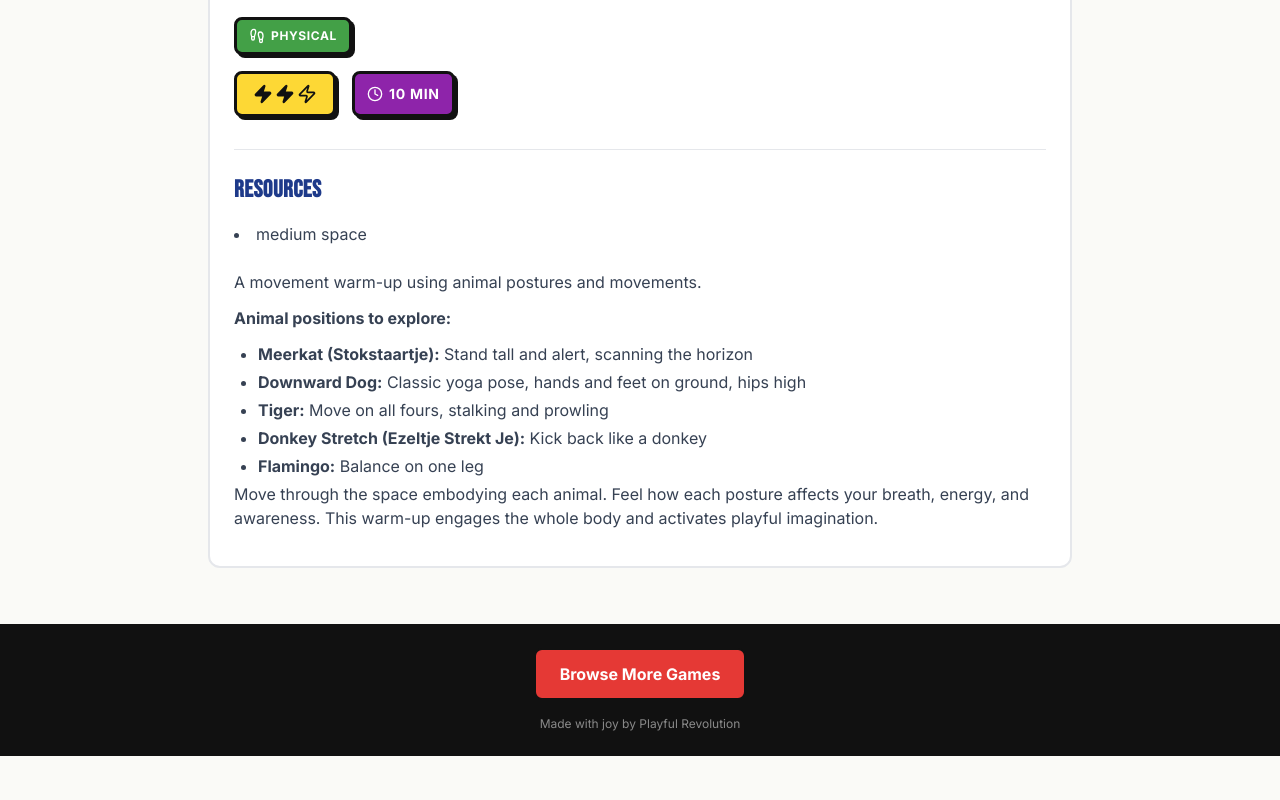
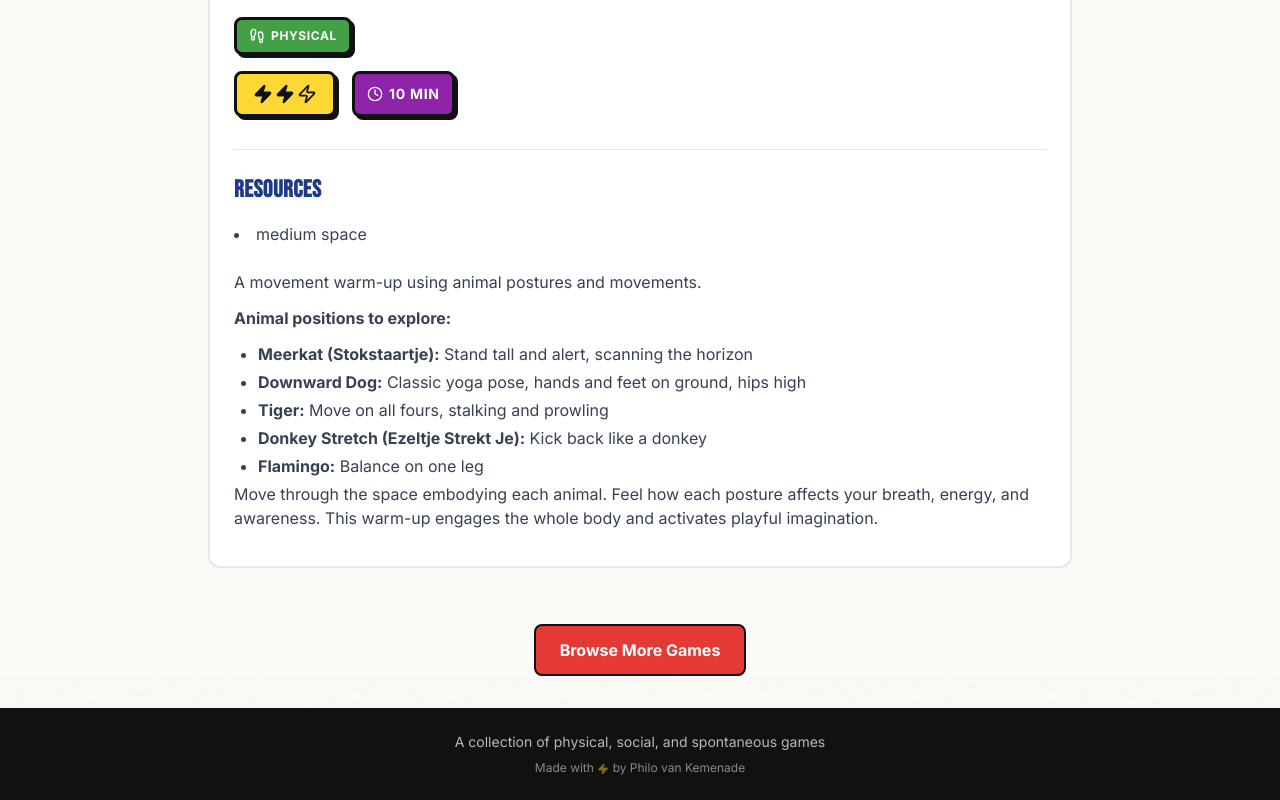
Before and after one commit to phivk/playful-revolution-games-index-2, a Next.js app: page /game/animal-warm-up in a window 1280 px wide. Shown: the part 263-1063 px from the top of the page. Before the commit the page ends 1019 px from the top, so only its background shows below. Built offline with nearby package versions, Linux system fonts and the light colour scheme.

Commit message:
improve footer

```diff
--- a/src/app/game/[slug]/page.tsx
+++ b/src/app/game/[slug]/page.tsx
@@ -75,19 +75,14 @@ export default async function GamePage({ params }: PageProps) {
         </article>
       </main>
 
-      <footer className="bg-foreground text-white py-6 px-4 mt-8">
-        <div className="max-w-4xl mx-auto text-center">
+      <div className="max-w-4xl mx-auto px-4 mt-8 text-center">
         <Link
           href="/"
           className="inline-block bg-revolution-red text-white font-bold py-3 px-6 rounded-lg border-2 border-foreground hover-btn"
         >
           Browse More Games
         </Link>
-          <p className="text-xs opacity-50 mt-4">
-            Made with joy by Playful Revolution
-          </p>
       </div>
-      </footer>
     </div>
   );
 }
--- a/src/app/layout.tsx
+++ b/src/app/layout.tsx
@@ -2,6 +2,7 @@ import type { Metadata } from 'next';
 import './globals.css';
 import { getGames } from '@/lib/games';
 import NavBar from '@/components/NavBar';
+import Footer from '@/components/Footer';
 import PlaylistAnimations from '@/components/PlaylistAnimations';
 import { PlaylistProvider } from '@/contexts/PlaylistContext';
 import { PlaylistAnimationProvider } from '@/contexts/PlaylistAnimationContext';
@@ -25,6 +26,7 @@ export default async function RootLayout({
           <PlaylistAnimationProvider>
             <NavBar games={games} />
             {children}
+            <Footer />
             <PlaylistAnimations />
           </PlaylistAnimationProvider>
         </PlaylistProvider>
--- a/src/app/playlist/PlaylistView.tsx
+++ b/src/app/playlist/PlaylistView.tsx
@@ -242,16 +242,6 @@ export default function PlaylistView({ initialSlugs, games }: PlaylistViewProps)
           ))}
         </ul>
 
-        <footer className="bg-foreground text-white py-6 px-4 mt-8 rounded-xl">
-          <div className="max-w-4xl mx-auto text-center">
-            <p className="text-sm opacity-70">
-              A collection of physical, social, and spontaneous games
-            </p>
-            <p className="text-xs opacity-50 mt-2">
-              Made with joy by Playful Revolution
-            </p>
-          </div>
-        </footer>
       </main>
     </div>
   );
--- /dev/null
+++ b/src/components/Footer.tsx
@@ -0,0 +1,19 @@
+import { Zap } from "lucide-react";
+
+export default function Footer() {
+  return (
+    <footer className="bg-foreground text-white py-6 px-4 mt-8">
+      <div className="max-w-4xl mx-auto text-center">
+        <p className="text-sm opacity-70">
+          A collection of physical, social, and spontaneous games
+        </p>
+        <p className="text-xs opacity-50 mt-2">
+          Made with <Zap className="inline w-3 h-3 text-yellow-400" fill="currentColor" /> by{" "}
+          <a href="https://phivk.com" target="_blank">
+            Philo van Kemenade
+          </a>
+        </p>
+      </div>
+    </footer>
+  );
+}
--- a/src/components/GamesCatalog.tsx
+++ b/src/components/GamesCatalog.tsx
@@ -193,17 +193,6 @@ export default function GamesCatalog({ initialGames }: GamesCatalogProps) {
         </main>
       </div>
 
-      <footer className="bg-foreground text-white py-6 px-4 mt-8">
-        <div className="text-center">
-          <p className="text-sm opacity-70">
-            A collection of physical, social, and spontaneous games
-          </p>
-          <p className="text-xs opacity-50 mt-2">
-            Made with joy by Playful Revolution
-          </p>
-        </div>
-      </footer>
-
       {/* Mobile FAB - centered at bottom */}
       {!drawerOpen && (
         <button
```
Lines whose indentation alone changed are shown as unchanged.
